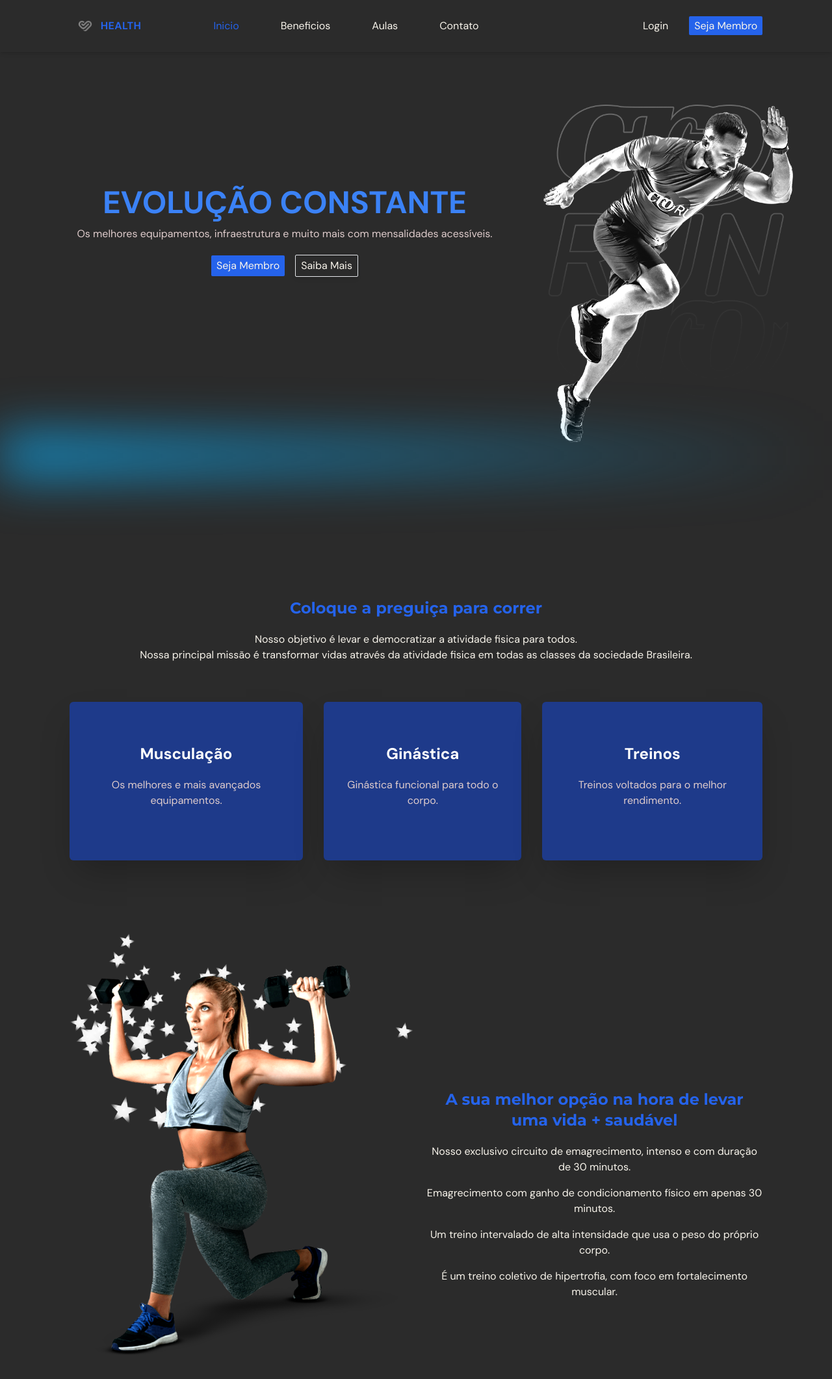
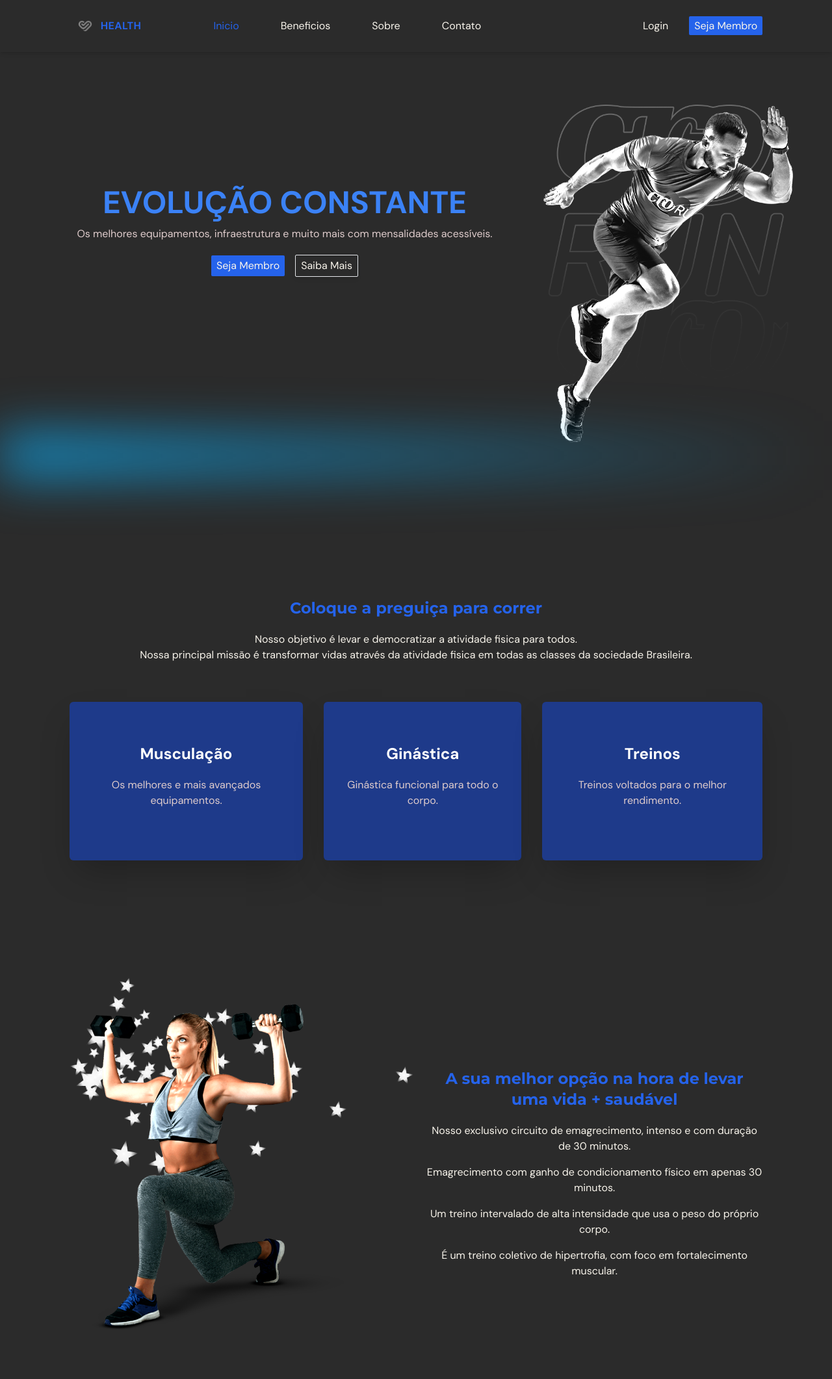
Before and after one commit to dev-marcioreis/health-typescript, a React (Vite) app: page / in a window 1280 px wide. Shown: the top 2122 px of the page at 65% size. Built offline with nearby package versions, Linux system fonts and the light colour scheme.

Commit message:
about section / motion

```diff
--- a/src/App.tsx
+++ b/src/App.tsx
@@ -1,8 +1,10 @@
 import Navbar from '@/scenes/navbar'
 import Home from '@/scenes/home'
 import Benefits from '@/scenes/benefits'
+import About from './scenes/about'
 import { useEffect, useState } from 'react'
 import { SelectedPage } from '@/shared/types';
+
 
 
 function App() {
@@ -26,6 +28,7 @@ function App() {
       <Navbar topPage={topPage} selectedPage={selectedPage} setSelectedPage={setSelectedPage} />
       <Home setSelectedPage={setSelectedPage} />
       <Benefits setSelectedPage={setSelectedPage} />
+      <About setSelectedPage={setSelectedPage} />
     </div>
   )
 }
--- /dev/null
+++ b/src/scenes/about/index.tsx
@@ -0,0 +1,73 @@
+import { SelectedPage } from "@/shared/types"
+import AboutImg from '@/assets/AboutImg.png'
+import SparklesImg from '@/assets/sparkles.png'
+import TextHeaders from "@/shared/TextHeaders";
+import { motion } from "framer-motion";
+import useMediaQuery from "@/hooks/mediaQuery";
+
+
+type Props = {
+  setSelectedPage: (value: SelectedPage) => void;
+}
+
+const About = ({ setSelectedPage }: Props) => {
+    const isMediumScreens = useMediaQuery("(min-width:1024px)")
+
+  return (
+    <section className="mx-auto min-h-full w-5/6 md:-mt-24" id="about">
+        <motion.div className="items-center justify-center gap-5 md:flex" onViewportEnter={() => setSelectedPage(SelectedPage.About)}>
+            <motion.div className="relative"
+                initial="hidden"
+                whileInView="visible"
+                viewport={{ once: true, amount: 0.5 }}
+                transition={{ duration: 1 }}
+                variants={{
+                    hidden: {opacity: 0, x:-50},
+                    visible: {opacity: 1, x: 0}
+                    }}>
+                <img src={AboutImg} alt="Aboout image" className="brightness-150 md:w-5/6" />
+                <motion.div className="absolute top-0 -z-10"
+                    initial="hidden"
+                    whileInView="visible"
+                    viewport={{ once: true, amount: 0.5 }}
+                    transition={{ duration: 1 }}
+                    variants={{
+                        hidden: {opacity: 0, y:100},
+                        visible: {opacity: 1, y: 0}
+                        }}>
+                        <img src={SparklesImg} alt="About image" className="grayscale brightness-150" />
+                </motion.div>
+            </motion.div>
+            <motion.div
+                initial="hidden"
+                whileInView="visible"
+                viewport={{ once: true, amount: 0.5 }}
+                transition={{ duration: 1 }}
+                variants={{
+                    hidden: {opacity: 0, x:50},
+                    visible: {opacity: 1, x: 0}
+                    }}>
+                <div className="text-center md:mt-10">
+                    <TextHeaders>A sua melhor opção na hora de levar uma vida + saudável</TextHeaders>
+                <motion.div className="mt-5 flex flex-col gap-4"
+                    initial="hidden"
+                    whileInView="visible"
+                    viewport={{ once: true, amount: 0.5 }}
+                    transition={{ duration: 1 }}
+                    variants={{
+                        hidden: {opacity: 0, y:50},
+                        visible: {opacity: 1, y: 0}
+                            }}>
+                        <p>Nosso exclusivo circuito de emagrecimento, intenso e com duração de 30 minutos.</p>
+                        <p>Emagrecimento com ganho de condicionamento físico em apenas 30 minutos.</p>
+                        <p>Um treino intervalado de alta intensidade que usa o peso do próprio corpo.</p>
+                        <p>É um treino coletivo de hipertrofia, com foco em fortalecimento muscular.</p>
+                </motion.div>
+                </div>
+            </motion.div>
+        </motion.div>
+    </section>
+  )
+}
+
+export default About
--- a/src/scenes/benefits/index.tsx
+++ b/src/scenes/benefits/index.tsx
@@ -3,8 +3,7 @@ import TextHeaders from "@/shared/TextHeaders";
 import { BenefitType, SelectedPage } from "@/shared/types";
 import { motion } from "framer-motion";
 import Benefit from "./Benefit";
-import AboutImg from '@/assets/AboutImg.png'
-import SparklesImg from '@/assets/sparkles.png'
+
 
 const benefits: Array<BenefitType> = [
     {
@@ -61,57 +60,6 @@ const Benefits = ({ setSelectedPage }: Props) => {
                     <Benefit key={benefit.title} title={benefit.title} description={benefit.description} setSelectedPage={setSelectedPage} />
                 ))}
             </motion.div>
-            <div className="mt-20 items-stretch justify-center gap-5 md:mt-28 md:flex">
-                <motion.div className="relative"
-                    initial="hidden"
-                    whileInView="visible"
-                    viewport={{ once: true, amount: 0.5 }}
-                    transition={{ duration: 1 }}
-                    variants={{
-                        hidden: {opacity: 0, x:-50},
-                        visible: {opacity: 1, x: 0}
-                    }}>
-                    <img src={AboutImg} alt="Aboout image" className="brightness-150" />
-                    <motion.div className="absolute top-0 -z-10"
-                        initial="hidden"
-                        whileInView="visible"
-                        viewport={{ once: true, amount: 0.5 }}
-                        transition={{ duration: 1 }}
-                        variants={{
-                            hidden: {opacity: 0, y:100},
-                            visible: {opacity: 1, y: 0}
-                        }}>
-                        <img src={SparklesImg} alt="About image" className="grayscale brightness-150" />
-                    </motion.div>
-                </motion.div>
-                <motion.div
-                    initial="hidden"
-                    whileInView="visible"
-                    viewport={{ once: true, amount: 0.5 }}
-                    transition={{ duration: 1 }}
-                    variants={{
-                        hidden: {opacity: 0, x:50},
-                        visible: {opacity: 1, x: 0}
-                    }}>
-                    <div className="text-center md:mt-60">
-                        <TextHeaders>A sua melhor opção na hora de levar uma vida + saudável</TextHeaders>
-                        <motion.div className="mt-5 flex flex-col gap-4"
-                            initial="hidden"
-                            whileInView="visible"
-                            viewport={{ once: true, amount: 0.5 }}
-                            transition={{ duration: 1 }}
-                            variants={{
-                                hidden: {opacity: 0, y:50},
-                                visible: {opacity: 1, y: 0}
-                            }}>
-                            <p>Nosso exclusivo circuito de emagrecimento, intenso e com duração de 30 minutos.</p>
-                            <p>Emagrecimento com ganho de condicionamento físico em apenas 30 minutos.</p>
-                            <p>Um treino intervalado de alta intensidade que usa o peso do próprio corpo.</p>
-                            <p>É um treino coletivo de hipertrofia, com foco em fortalecimento muscular.</p>
-                        </motion.div>
-                    </div>
-                </motion.div>
-            </div>
         </motion.div>
     </section>
   )
--- a/src/scenes/navbar/index.tsx
+++ b/src/scenes/navbar/index.tsx
@@ -33,7 +33,7 @@ const Navbar = ( { topPage, selectedPage, setSelectedPage }: Props) => {
                         <div className={`${flexBetween} ml-[7%] gap-16 text-md`}>
                             <Link page='Inicio' selectedPage={selectedPage} setSelectedPage={setSelectedPage} />
                             <Link page='Beneficios' selectedPage={selectedPage} setSelectedPage={setSelectedPage} />
-                            <Link page='Aulas' selectedPage={selectedPage} setSelectedPage={setSelectedPage} />
+                            <Link page='Sobre' selectedPage={selectedPage} setSelectedPage={setSelectedPage} />
                             <Link page='Contato' selectedPage={selectedPage} setSelectedPage={setSelectedPage} />
                         </div>
                         <div className={`${flexBetween} gap-8`}>
--- a/src/shared/types.ts
+++ b/src/shared/types.ts
@@ -1,7 +1,7 @@
 export enum SelectedPage {
   Home = "inicio",
   Benefits = "beneficios",
-  Classes = "aulas",
+  About = "sobre",
   Contact = "contato"
 }
 
```
